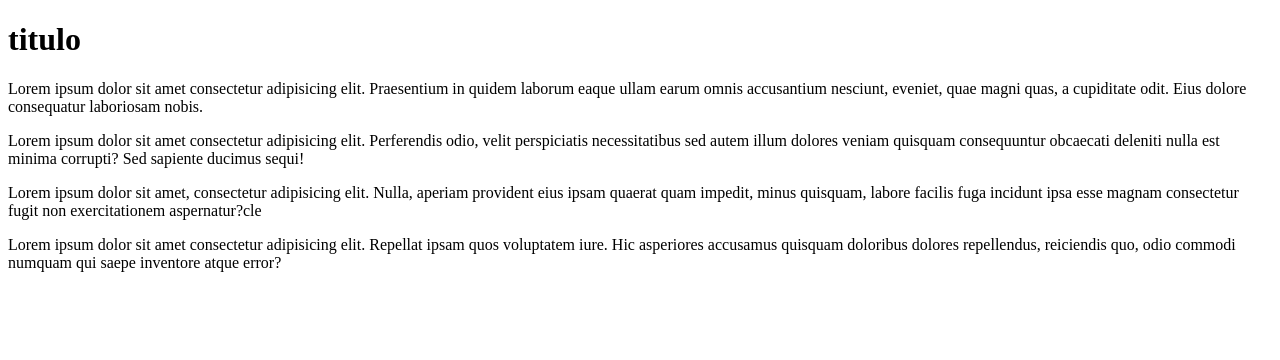
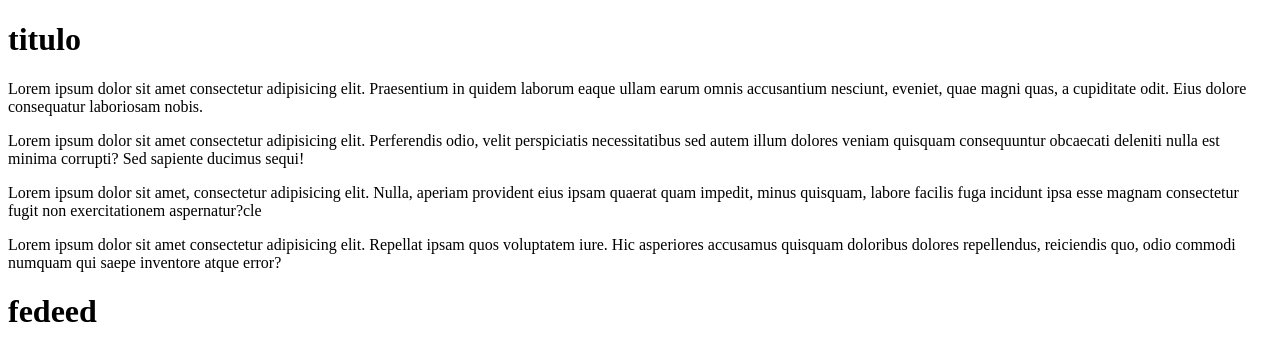
Before and after one commit to Federerbosch/coderhouse, a plain HTML site: page index.html in a window 1280 px wide. Drawn offline with Linux system fonts and the light colour scheme.

Commit message:
cambios de fede

```diff
--- a/index.html
+++ b/index.html
@@ -11,5 +11,6 @@
     <p>Lorem ipsum dolor sit amet consectetur adipisicing elit. Perferendis odio, velit perspiciatis necessitatibus sed autem illum dolores veniam quisquam consequuntur obcaecati deleniti nulla est minima corrupti? Sed sapiente ducimus sequi!</p>
     <p>Lorem ipsum dolor sit amet, consectetur adipisicing elit. Nulla, aperiam provident eius ipsam quaerat quam impedit, minus quisquam, labore facilis fuga incidunt ipsa esse magnam consectetur fugit non exercitationem aspernatur?cle</p>
     <p>Lorem ipsum dolor sit amet consectetur adipisicing elit. Repellat ipsam quos voluptatem iure. Hic asperiores accusamus quisquam doloribus dolores repellendus, reiciendis quo, odio commodi numquam qui saepe inventore atque error?</p>
+    <h1>fedeed</h1>
 </body>
 </html>
```
